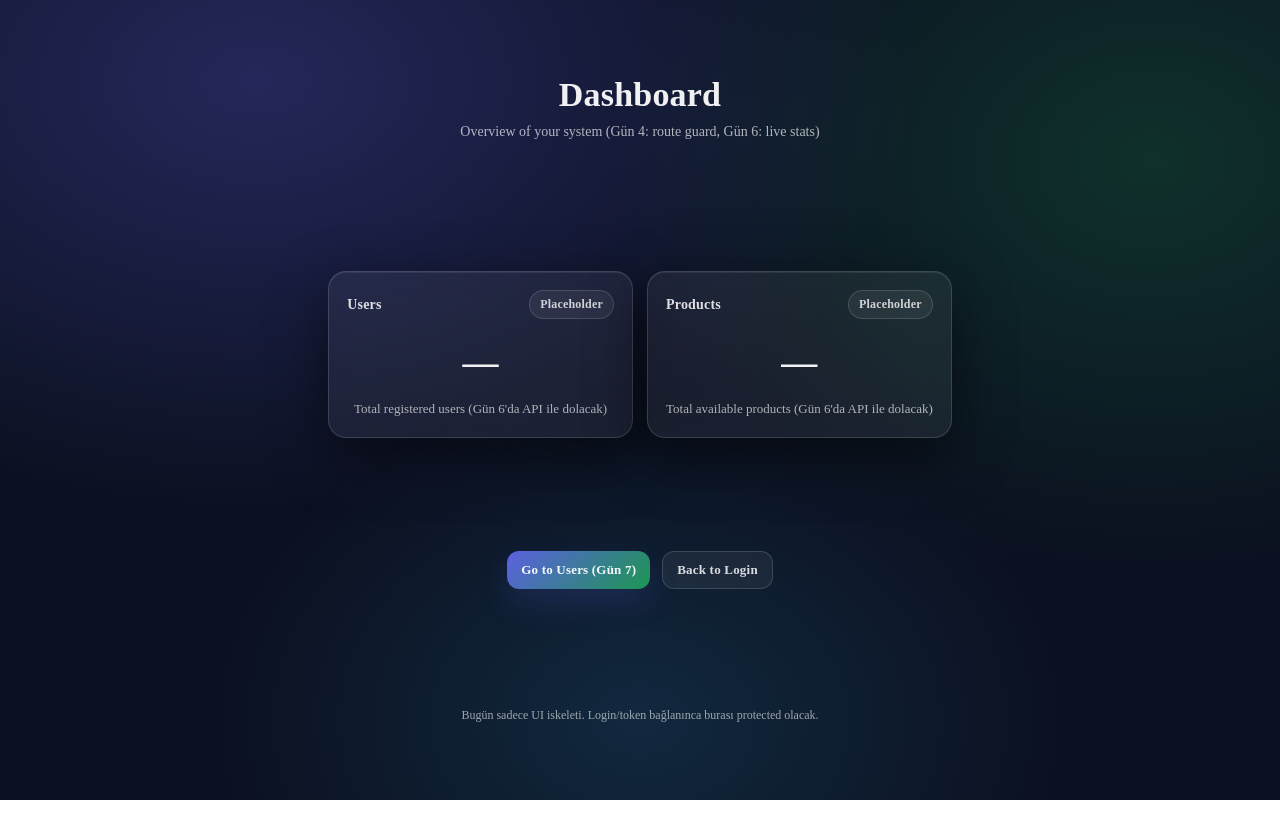
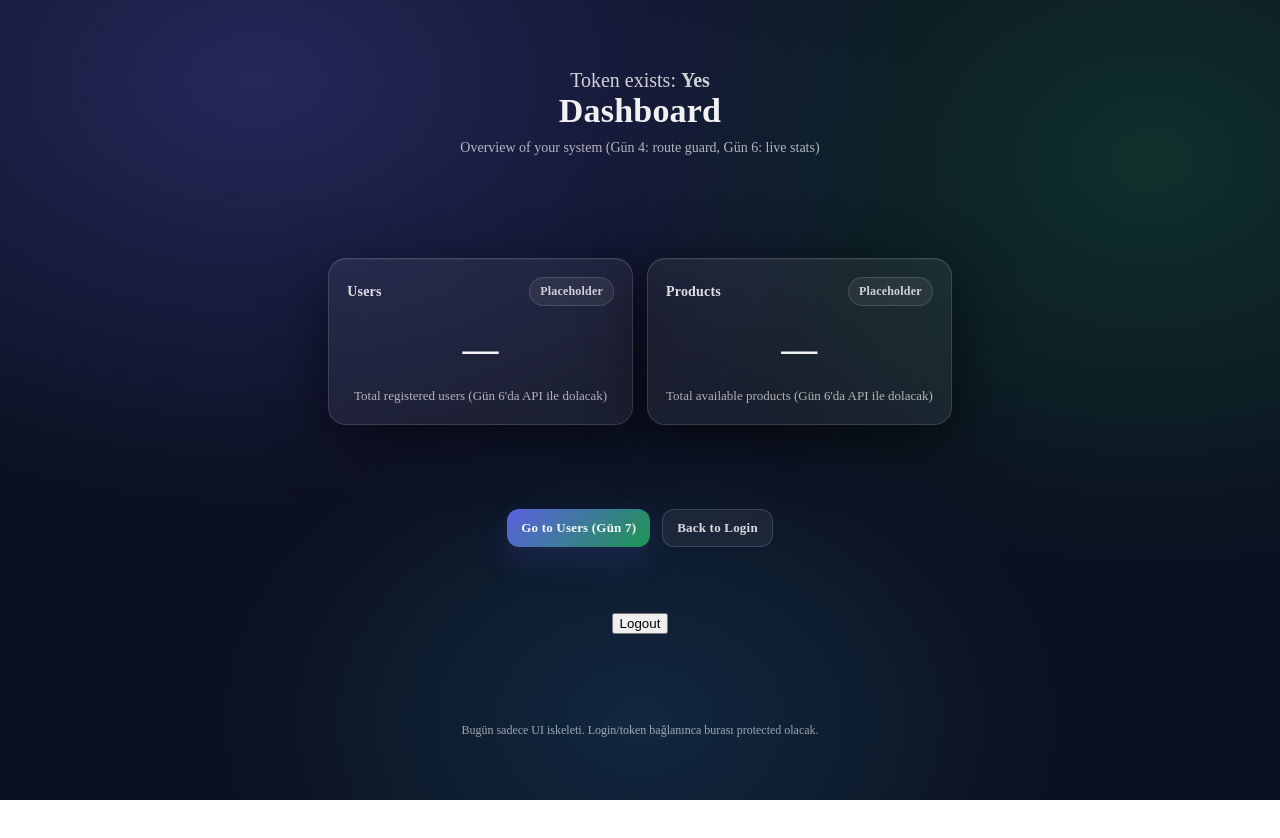
Before and after one commit to sreyhan90/auth-api-dashboard, a React (Vite) app: page /Dashboard in a window 1280 px wide. Shown: the top 838 px of the page. Built offline with nearby package versions, Linux system fonts and the light colour scheme; sample sign-in values are in the browser's storage.

Commit message:
feat: persist auth, add protected routes and logout

```diff
--- a/src/App.tsx
+++ b/src/App.tsx
@@ -3,6 +3,7 @@ import { Route, Routes, Navigate } from "react-router-dom";
 
 import LoginPage from "../src/Pages/LoginPage";
 import DashboardHomePage from "../src/Pages/DashboardHomePage";
+import ProtectedRoute from "./Routes/ProtectedRoute";
 
 function App() {
   return (
@@ -10,7 +11,14 @@ function App() {
       <Routes>
         <Route path="/" element={<Navigate to="/login" replace />} />
         <Route path="/Login" element={<LoginPage />} />
-        <Route path="/Dashboard" element={<DashboardHomePage />} />
+        <Route
+          path="/Dashboard"
+          element={
+            <ProtectedRoute>
+              <DashboardHomePage />
+            </ProtectedRoute>
+          }
+        />
         <Route path="*" element={<Navigate to="/login" replace />} />
       </Routes>
     </>
--- a/src/CSS/Dashboard.css
+++ b/src/CSS/Dashboard.css
@@ -273,3 +273,9 @@ body {
   line-height: 1.45;
   color: rgba(255, 255, 255, 0.6);
 }
+.dashboard__debug {
+  margin-top: 8px;
+  font-size: 20px;
+  opacity: 0.8;
+  color: white;
+}
--- a/src/Pages/DashboardHomePage.tsx
+++ b/src/Pages/DashboardHomePage.tsx
@@ -1,6 +1,9 @@
 // src/pages/DashboardHomePage.tsx
 import { Link } from "react-router-dom";
 import "../CSS/Dashboard.css";
+import { useAppDispatch, useAppSelector } from "../app/hooks";
+import { logout } from "../features/auth/authSlice";
+import { useNavigate } from "react-router-dom";
 
 type StatStatus = "idle" | "loading" | "success" | "error";
 
@@ -53,10 +56,16 @@ export default function DashboardHomePage() {
   // Gün 1: placeholder state
   const usersStatus: StatStatus = "idle";
   const productsStatus: StatStatus = "idle";
+  const token = useAppSelector((s) => s.auth.token);
+  const dispatch = useAppDispatch();
+  const navigate = useNavigate();
 
   return (
     <div className="dashboard">
       <header className="dashboard__header">
+        <div className="dashboard__debug">
+          Token exists: <b>{token ? "Yes" : "No"}</b>
+        </div>
         <h1 className="dashboard__title">Dashboard</h1>
         <p className="dashboard__subtitle">
           Overview of your system (Gün 4: route guard, Gün 6: live stats)
@@ -88,6 +97,16 @@ export default function DashboardHomePage() {
         </Link>
       </div>
 
+      <button
+        className="dashboard__logout"
+        onClick={() => {
+          dispatch(logout());
+          navigate("/login");
+        }}
+      >
+        Logout
+      </button>
+
       <footer className="dashboard__footer">
         Bugün sadece UI iskeleti. Login/token bağlanınca burası protected
         olacak.
--- a/src/Pages/LoginPage.tsx
+++ b/src/Pages/LoginPage.tsx
@@ -16,8 +16,7 @@ function LoginPage() {
       .min(5, "minumun 5 karakter olmasi lazim "),
     password: Yup.string()
       .required("password zorunlu")
-      .min(4, "En az 8 karakter olmalı")
-      .matches(/[a-z]/, "En az 1 küçük harf olmalı"),
+      .min(8, "En az 8 karakter olmalı"),
   });
   return (
     <div className="login-page">
--- /dev/null
+++ b/src/Routes/ProtectedRoute.tsx
@@ -0,0 +1,13 @@
+import { Navigate } from "react-router-dom";
+import { useAppSelector } from "../app/hooks";
+import type { ReactNode } from "react";
+
+type ProtectedRouteProps = {
+  children: ReactNode;
+};
+
+export default function ProtectedRoute({ children }: ProtectedRouteProps) {
+  const token = useAppSelector((s) => s.auth.token);
+  if (!token) return <Navigate to="/login" replace />;
+  return children;
+}
--- a/src/features/auth/authSlice.ts
+++ b/src/features/auth/authSlice.ts
@@ -16,7 +16,7 @@ type AuthState = {
 };
 
 const initialState: AuthState = {
-  token: null,
+  token: localStorage.getItem("accessToken"),
   user: null,
   status: "idle",
   error: null,
@@ -47,6 +47,7 @@ const authSlice = createSlice({
       state.user = null;
       state.status = "idle";
       state.error = null;
+      localStorage.removeItem("accessToken");
     },
     clearAuthError(state) {
       state.error = null;
@@ -62,7 +63,8 @@ const authSlice = createSlice({
         loginUser.fulfilled,
         (state, action: PayloadAction<LoginResponse>) => {
           state.status = "success";
-          state.token = action.payload.token;
+          state.token = action.payload.accessToken;
+          localStorage.setItem("accessToken", action.payload.accessToken);
           state.user = {
             id: action.payload.id,
             username: action.payload.username,
--- a/src/features/auth/authTypes.ts
+++ b/src/features/auth/authTypes.ts
@@ -8,5 +8,6 @@ export type LoginResponse = {
   username: string;
   firstName: string;
   lastName: string;
-  token: string;
+  accessToken: string;
+  refreshToken?: string;
 };
```
